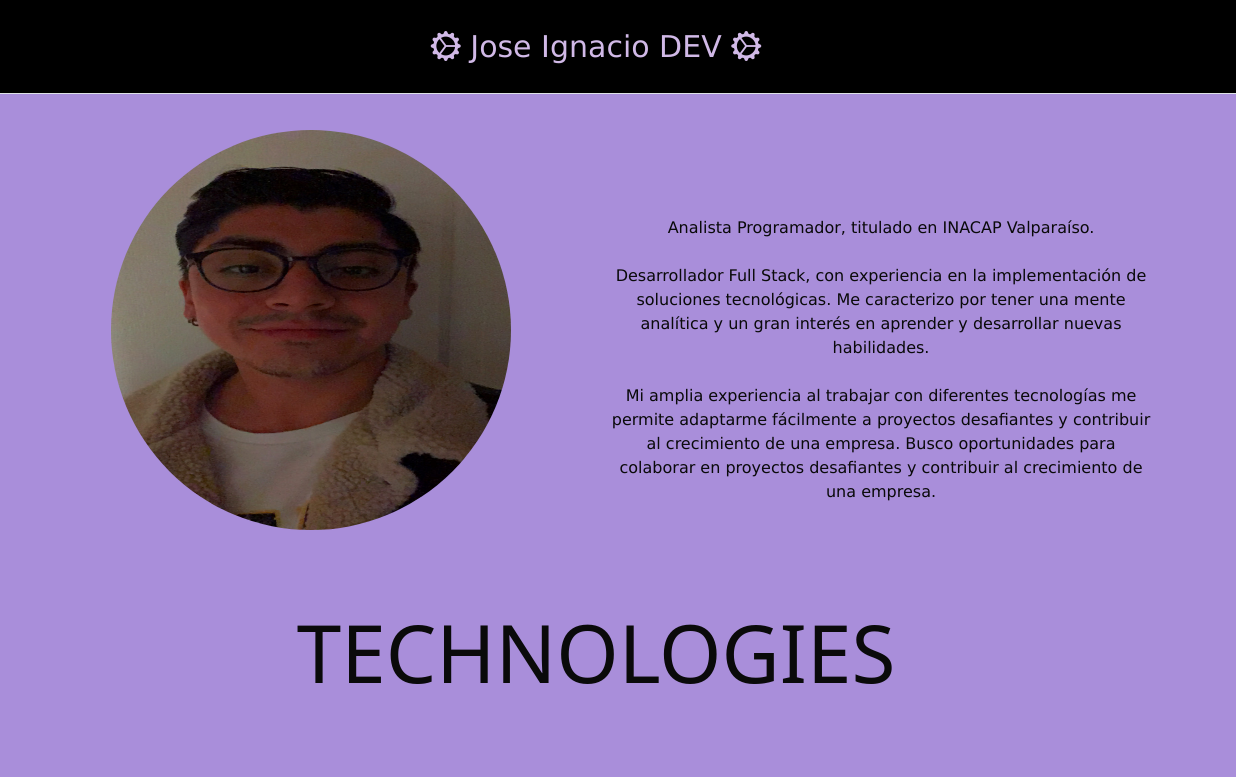
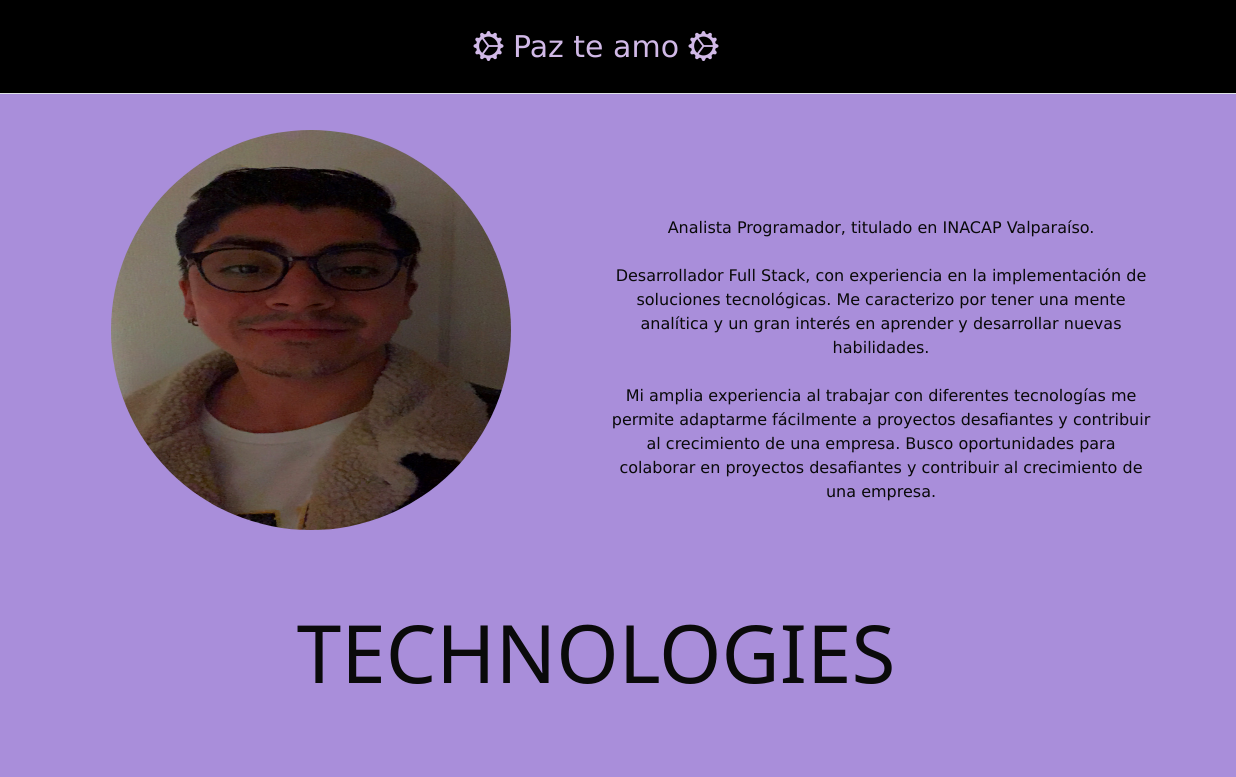
Before and after one commit to josefuentes54/joseignacio, a plain HTML site: page index.html in a window 1280 px wide. Shown: the top 777 px of the page, 44-1280 px from the left. Drawn offline with nearby package versions, Linux system fonts and the light colour scheme.

Commit message:
Segundo Commit

```diff
--- a/index.html
+++ b/index.html
@@ -22,7 +22,7 @@
       </a>
 
       <ul class="nav col-12 col-md-auto mb-2 justify-content-center mb-md-0">
-        <li ><a href="#" class="nav-link"><i class="bi bi-gear-wide-connected"></i> Jose Ignacio DEV <i class="bi bi-gear-wide-connected"></i></a></li>
+        <li ><a href="#" class="nav-link"><i class="bi bi-gear-wide-connected"></i> Paz te amo <i class="bi bi-gear-wide-connected"></i></a></li>
 
       </ul>
 
```
